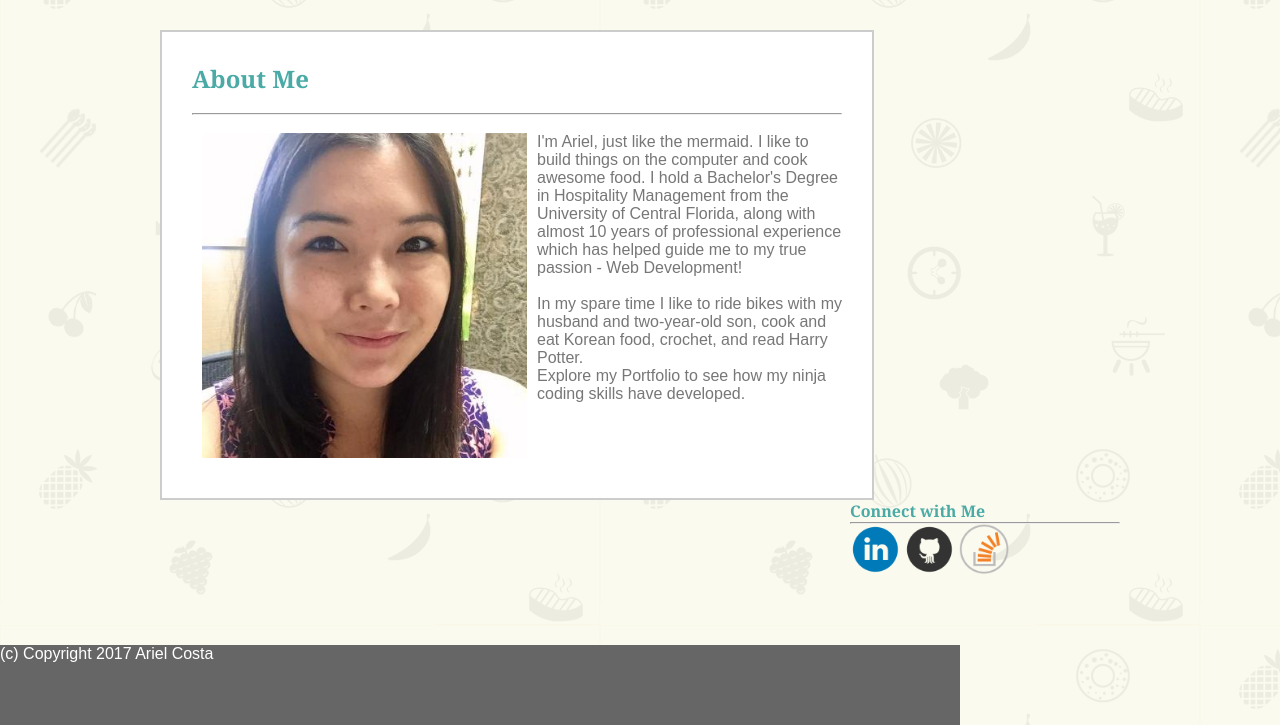
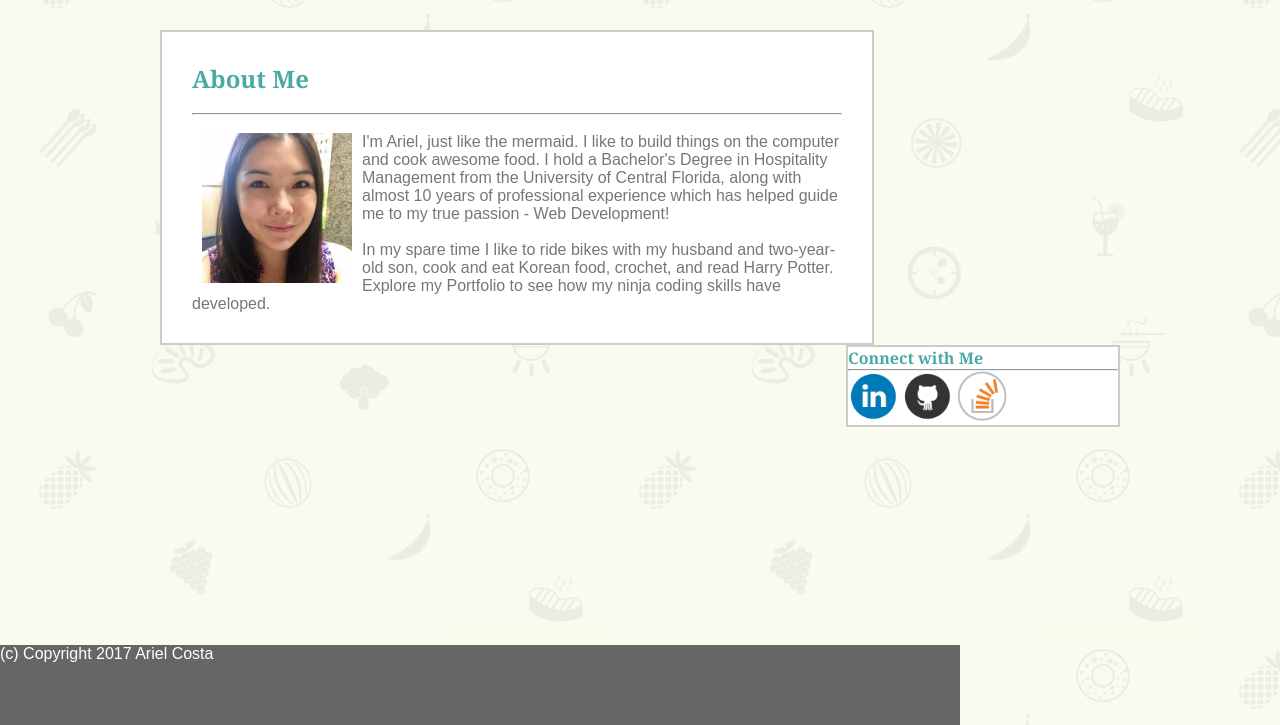
Before and after one commit to amcosta9/Basic-Portfolio, a PHP site: page / in a window 1280 px wide. Shown: the part 75-800 px from the top of the page. Run offline with PHP 8.4, Linux system fonts and the light colour scheme.

Commit message:
css edits

```diff
--- a/assets/css/style.css
+++ b/assets/css/style.css
@@ -70,7 +70,7 @@ div {
 	clear: both;
 	float: left;
 	margin: 0px 10px 10px 10px;
-	width: 50%;
+	width: 150px;
 }
 
 .foliolinks {
@@ -93,6 +93,8 @@ div {
 .connect {
 	width: 270px;
 	float: right;
+	background-color: #ffffff;
+    border: solid 2px #cccccc;
 }
 
 
@@ -120,5 +122,3 @@ html, body {
 .footer, .push {
 	height: 80px;
 }
-
-WHYYYY */
```
